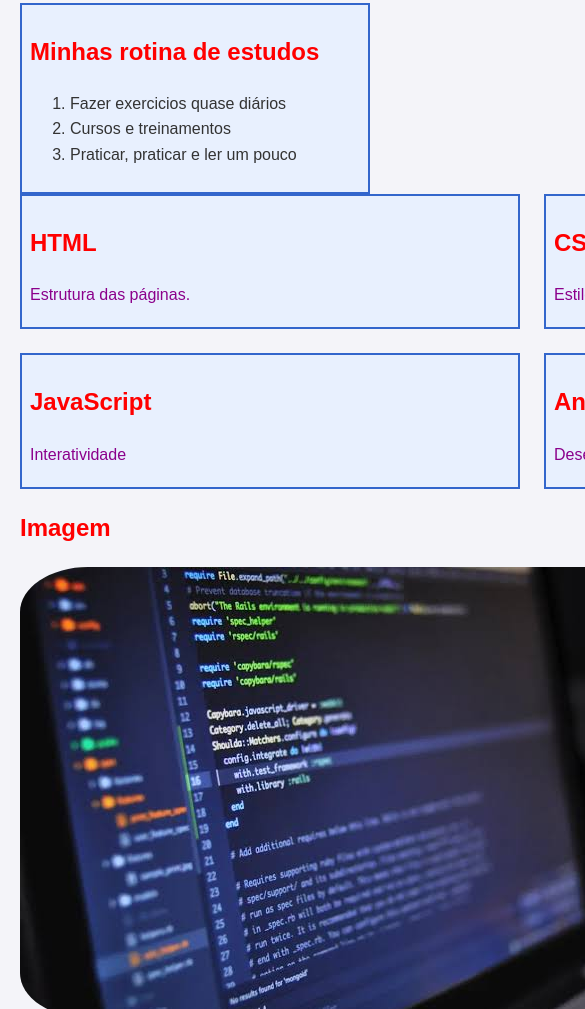
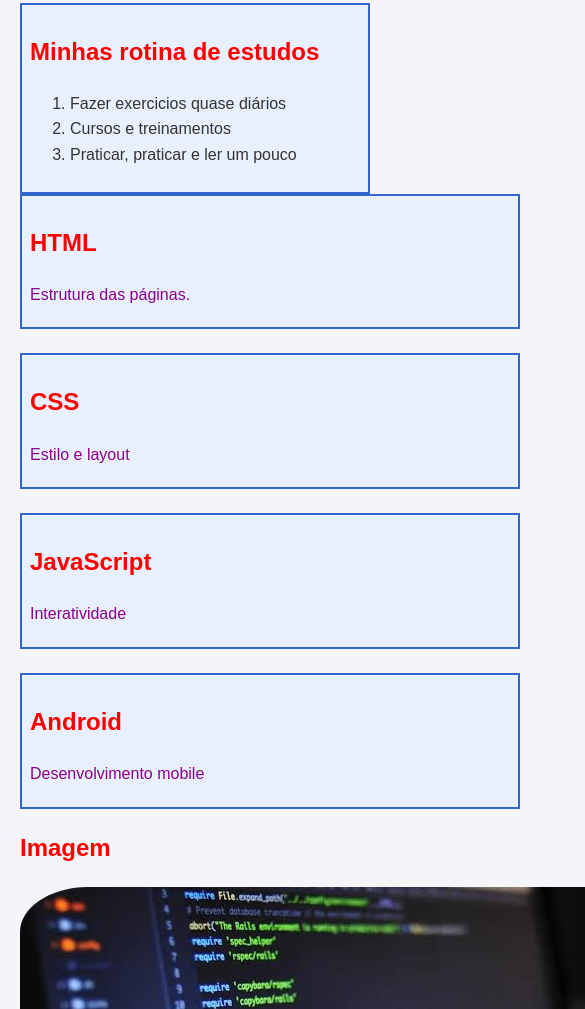
Before and after one commit to gitandlucsil/IA_WebProgramPath, a plain HTML site: page index.html in a window 390 px wide. Shown: the part 1063-2072 px from the top of the page, 585 px wide, since content can reach past the window. Drawn offline with Linux system fonts and the light colour scheme.

Commit message:
css_responsivo_media

```diff
--- a/index.html
+++ b/index.html
@@ -5,6 +5,7 @@
         <title>Meu aprendizado</title>
         <!-- Conecta o HTML ao arquivo CSS -->
         <link rel="stylesheet" href="style.css">
+        <meta name="viewport" content="width=device-width, initial-scale=1">
     </head>
     <body>
         <header>
--- a/style.css
+++ b/style.css
@@ -83,7 +83,7 @@ p{
 }
 .grade {
     display: grid;
-    grid-template-columns: repeat(2, 1fr); /* Cria três colunas de mesma largura */
+    grid-template-columns: repeat(3, 1fr); /* Cria três colunas de mesma largura */
     gap: 24px; /* Espaço entre linhas e colunas */
 }
 .cartao {
@@ -113,3 +113,16 @@ a:hover {
     flex: 1;
     min-width: 250px;
 }
+/* Tablets e telas médias */
+@media(max-width: 800px) {
+    .grade {
+        grid-template-columns: repeat(2, 1fr);
+    }
+}
+
+/* Celulares */
+@media(max-width: 500px) {
+    .grade {
+        grid-template-columns: 1fr;
+    }
+}
```
